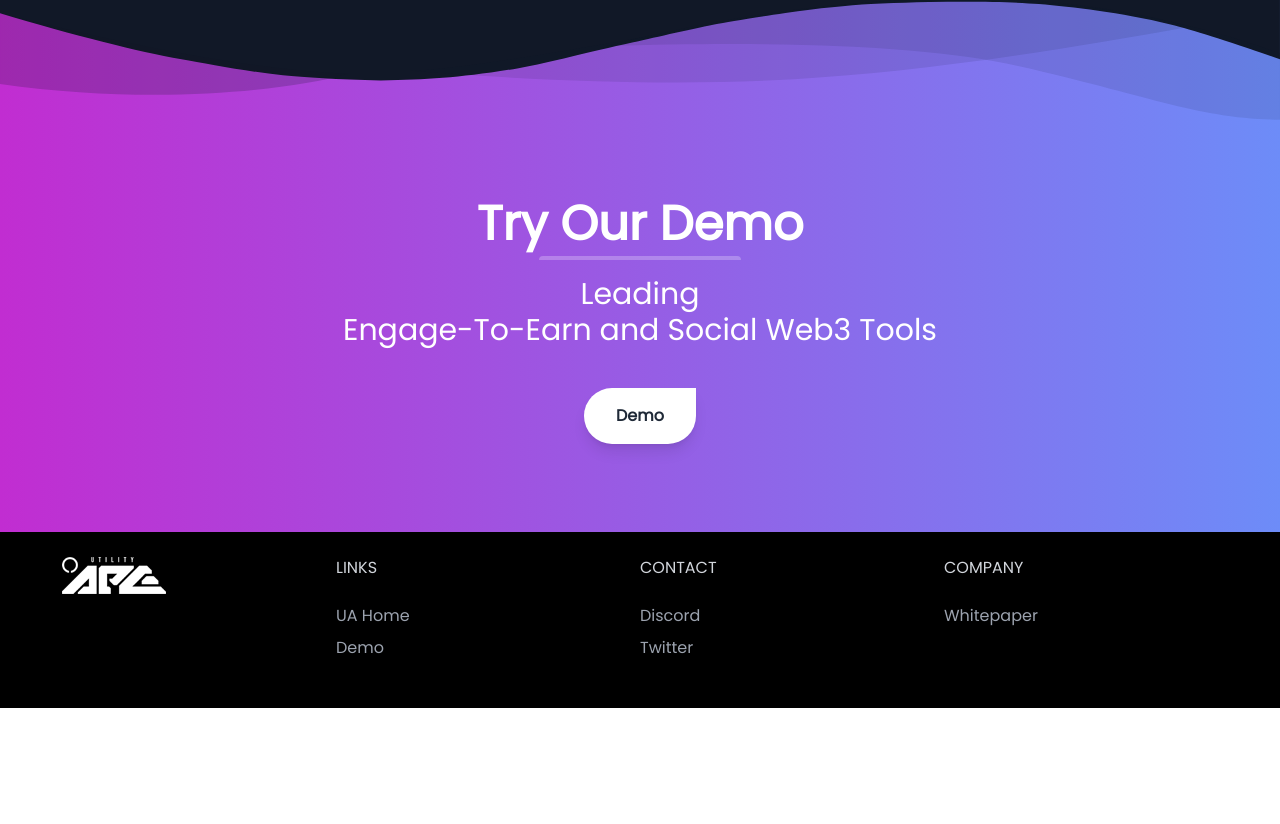
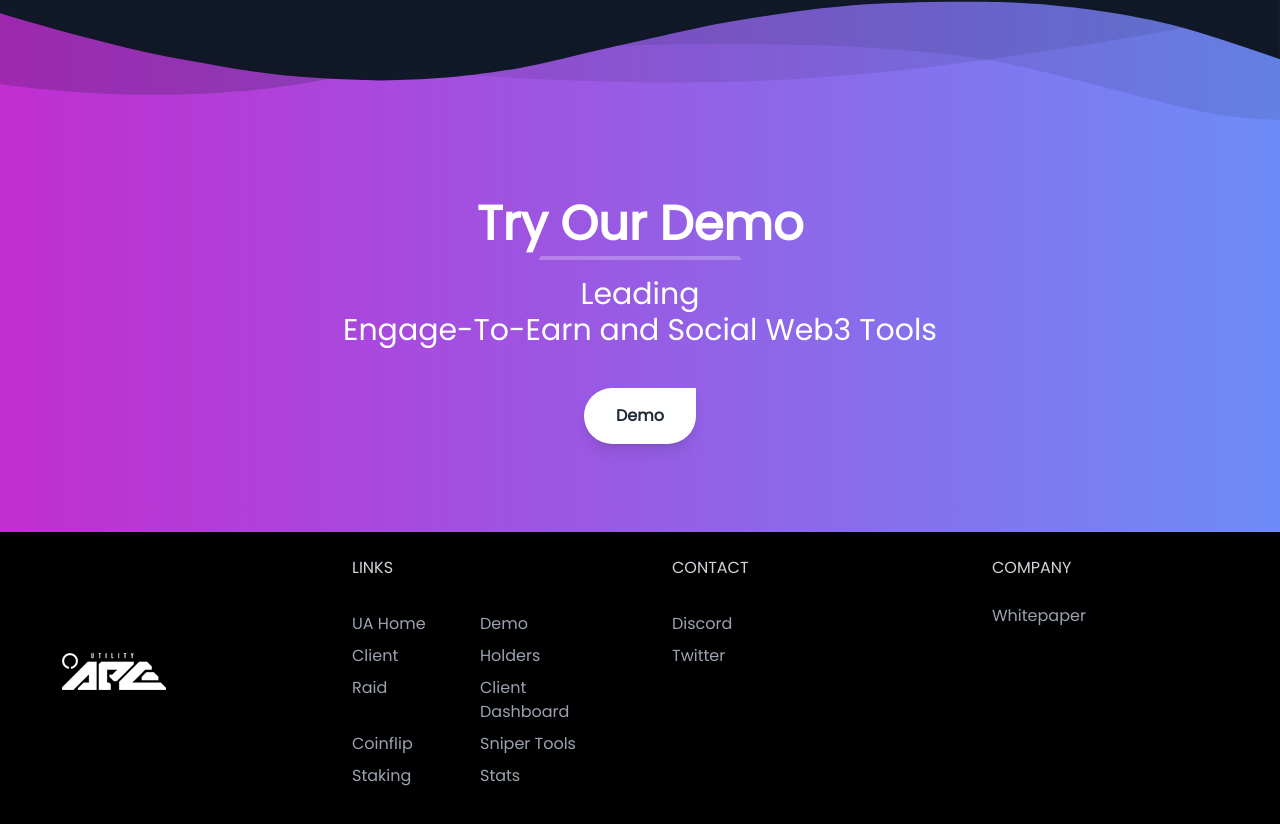
Before and after one commit to jhigger/ua-holders-page, a Next.js app: page / in a window 1280 px wide. Shown: the part 8381-9205 px from the top of the page. Before the commit the page ends 9089 px from the top, so only its background shows below. Built offline with nearby package versions, Linux system fonts and the light colour scheme.

Commit message:
update links

```diff
--- a/src/components/DropDownMenu.tsx
+++ b/src/components/DropDownMenu.tsx
@@ -10,9 +10,9 @@ interface Props {
 
 export interface DDMItem {
 	icon?: JSX.Element;
-	label: string;
+	text: string;
 	desc?: string;
-	link?: string;
+	href?: string;
 }
 
 const DropDownMenu = (props: Props) => {
@@ -58,8 +58,8 @@ const DropDownMenu = (props: Props) => {
 					{props.items.map((item) => {
 						return (
 							<a
-								key={item.label}
-								href={item.link || "#"}
+								key={item.text}
+								href={item.href || "#"}
 								className={`${
 									item.icon ? "flex items-center" : "block"
 								} text-md block px-4 py-2 text-gray-700 hover:bg-gray-100 hover:text-gray-900 dark:text-gray-100 dark:hover:bg-gray-600 dark:hover:text-white`}
@@ -68,7 +68,7 @@ const DropDownMenu = (props: Props) => {
 								{item.icon}
 
 								<span className="flex flex-col">
-									<span>{item.label}</span>
+									<span>{item.text}</span>
 									{item.desc && (
 										<span className="text-xs text-gray-400">
 											{item.desc}
--- a/src/components/FAQ.tsx
+++ b/src/components/FAQ.tsx
@@ -1,4 +1,5 @@
 import React, { useRef, useState } from "react";
+import { discordLink } from "../links";
 
 const FAQ = () => {
 	const faqsList = [
@@ -34,7 +35,7 @@ const FAQ = () => {
 					feel free to ask in our{" "}
 					<a
 						className="text-indigo-600 underline"
-						href="https://discord.com/invite/utilityape"
+						href={discordLink}
 						target="_blank"
 						rel="noopener noreferrer"
 					>
--- a/src/components/Footer.tsx
+++ b/src/components/Footer.tsx
@@ -1,11 +1,20 @@
 import Image from "next/image";
+import {
+	demoLink,
+	discordLink,
+	dropDownItems,
+	homeLink,
+	links,
+	twitterLink,
+	whitepaperLink,
+} from "../links";
 
 const Footer = () => {
 	return (
 		<footer className="bg-black font-poppins">
 			<div className="container mx-auto px-8">
-				<div className="flex w-full flex-col py-6 md:flex-row">
-					<div className="mb-6 flex-1 text-white">
+				<div className="flex w-full flex-col gap-16 py-6 md:flex-row">
+					<div className="mb-6 flex flex-1 items-center text-white">
 						<Image
 							src="/assets/images/logo.png"
 							alt="logo"
@@ -15,10 +24,10 @@ const Footer = () => {
 					</div>
 					<div className="flex-1">
 						<p className="uppercase text-gray-300 md:mb-6">Links</p>
-						<ul className="list-reset mb-6">
+						<ul className="list-reset mb-6 grid grid-cols-2">
 							<li className="mt-2 mr-2 inline-block md:mr-0 md:block">
 								<a
-									href="https://utilityape.com/"
+									href={homeLink}
 									target="_blank"
 									rel="noreferrer"
 									className="text-gray-400 no-underline hover:text-indigo-400 hover:underline"
@@ -28,7 +37,7 @@ const Footer = () => {
 							</li>
 							<li className="mt-2 mr-2 inline-block md:mr-0 md:block">
 								<a
-									href="https://discord.gg/HRB2Cmdtcc"
+									href={demoLink}
 									target="_blank"
 									rel="noreferrer"
 									className="text-gray-400 no-underline hover:text-indigo-400 hover:underline"
@@ -36,16 +45,50 @@ const Footer = () => {
 									Demo
 								</a>
 							</li>
+							{links.map((link) => {
+								return (
+									<li
+										key={link.text}
+										className="mt-2 mr-2 inline-block md:mr-0 md:block"
+									>
+										<a
+											href={link.href}
+											target="_blank"
+											rel="noreferrer"
+											className="text-gray-400 no-underline hover:text-indigo-400 hover:underline"
+										>
+											{link.text}
+										</a>
+									</li>
+								);
+							})}
+							{dropDownItems.map((link) => {
+								return (
+									<li
+										key={link.text}
+										className="mt-2 mr-2 inline-block md:mr-0 md:block"
+									>
+										<a
+											href={link.href}
+											target="_blank"
+											rel="noreferrer"
+											className="text-gray-400 no-underline hover:text-indigo-400 hover:underline"
+										>
+											{link.text}
+										</a>
+									</li>
+								);
+							})}
 						</ul>
 					</div>
 					<div className="flex-1">
 						<p className="uppercase text-gray-300 md:mb-6">
 							Contact
 						</p>
-						<ul className="list-reset mb-6">
+						<ul className="list-reset mb-6 flex flex-col">
 							<li className="mt-2 mr-2 inline-block md:mr-0 md:block">
 								<a
-									href="https://discord.com/invite/utilityape"
+									href={discordLink}
 									target="_blank"
 									rel="noreferrer"
 									className="text-gray-400 no-underline hover:text-indigo-400 hover:underline"
@@ -55,7 +98,7 @@ const Footer = () => {
 							</li>
 							<li className="mt-2 mr-2 inline-block md:mr-0 md:block">
 								<a
-									href="https://twitter.com/utilityapeNFT"
+									href={twitterLink}
 									target="_blank"
 									rel="noreferrer"
 									className="text-gray-400 no-underline hover:text-indigo-400 hover:underline"
@@ -72,7 +115,7 @@ const Footer = () => {
 						<ul className="list-reset mb-6">
 							<li className="mt-2 mr-2 inline-block md:mr-0 md:block">
 								<a
-									href="https://utility-ape.gitbook.io/utility-ape-whitepaper/"
+									href={whitepaperLink}
 									target="_blank"
 									rel="noreferrer"
 									className="text-gray-400 no-underline hover:text-indigo-400 hover:underline"
--- a/src/components/Hero.tsx
+++ b/src/components/Hero.tsx
@@ -1,5 +1,6 @@
 import Image from "next/image";
 import { Typewriter } from "react-simple-typewriter";
+import { demoLink } from "../links";
 
 const Hero = () => {
 	const words = [
@@ -27,7 +28,6 @@ const Hero = () => {
 					<p className="mb-8 text-xl leading-normal">
 						#1 Community growth tools in the space!
 					</p>
-					{/* <DemoButton /> */}
 				</div>
 				<div className="flex w-full justify-center py-6 px-4 md:w-2/5">
 					<Image
@@ -89,11 +89,7 @@ const Hero = () => {
 
 export const DemoButton = () => {
 	return (
-		<a
-			href="https://discord.gg/HRB2Cmdtcc"
-			target="_blank"
-			rel="noreferrer"
-		>
+		<a href={demoLink} target="_blank" rel="noreferrer">
 			<button className="focus:shadow-outline mx-auto my-6 transform rounded-full rounded-tr-none bg-white py-4 px-8 font-bold text-gray-800 shadow-lg transition duration-75 ease-in-out hover:rounded-bl-none hover:rounded-tr-full hover:bg-black hover:text-white active:scale-75 lg:mx-0">
 				Demo
 			</button>
--- a/src/components/Navbar.tsx
+++ b/src/components/Navbar.tsx
@@ -1,39 +1,10 @@
 import Image from "next/image";
 import { useEffect, useState } from "react";
+import { dropDownItems, homeLink, links } from "../links";
 import DropDownMenu from "./DropDownMenu";
 
 const Navbar = () => {
 	const [state, setState] = useState(false);
-
-	const links = [
-		{ text: "Client", href: "http://client.utilityape.com/" },
-		{ text: "Holders", href: "https://holders.utilityape.com/" },
-		{ text: "Raid", href: "https://discord.com/invite/utilityape" },
-		{ text: "Client Dashboard", href: "http://dashboard.utilityape.com/" },
-		{
-			text: "Coinflip",
-			href: "https://degencoinflip.com/utilityape",
-		},
-	];
-
-	const dropDownItems = [
-		{
-			label: "Sniper Tools",
-			link: "https://utilityape.soltools.xyz/",
-		},
-		{
-			label: "Staking",
-			link: "https://stake.utilityape.com/",
-		},
-		{
-			label: "Missions",
-			link: "https://missions.utilityape.com/",
-		},
-		{
-			label: "Stats",
-			link: "https://stats.utilityape.com/",
-		},
-	];
 
 	useEffect(() => {
 		let scrollpos = window.scrollY;
@@ -101,7 +72,7 @@ const Navbar = () => {
 			className="fixed top-0 z-50 w-full font-poppins text-white transition duration-300 ease-in-out"
 		>
 			<div className="container mx-auto mt-0 flex w-full flex-wrap items-center justify-between p-4">
-				<a href="https://utilityape.com/">
+				<a href={homeLink}>
 					<div className="toggleColour flex items-center gap-4 text-2xl font-bold text-white no-underline hover:no-underline lg:text-4xl">
 						<Image
 							priority
--- a/src/components/PayToRaid.tsx
+++ b/src/components/PayToRaid.tsx
@@ -1,4 +1,5 @@
 import { TwitterTimelineEmbed } from "react-twitter-embed";
+import { discordLink } from "../links";
 
 const PayToRaid = () => {
 	return (
@@ -26,10 +27,7 @@ const PayToRaid = () => {
 							userId={"1559396748677619713"}
 						/>
 					</div>
-					<a
-						href="https://pay-to-raid.utilityape.com/"
-						rel="noreferrer"
-					>
+					<a href={discordLink} rel="noreferrer">
 						<button className="focus:shadow-outline my-8 mx-auto w-full max-w-xl transform rounded-full bg-black py-3 px-6 text-xl font-bold text-white shadow transition duration-75 ease-in-out hover:bg-white hover:text-black active:scale-75 lg:mx-0">
 							Buy a Raid
 						</button>
--- /dev/null
+++ b/src/links.ts
@@ -0,0 +1,33 @@
+export const base = "monk3y.app";
+export const homeLink = `http://${base}/`;
+export const discordLink = "https://discord.gg/AByEDGn9F3";
+export const demoLink = "https://discord.gg/HRB2Cmdtcc";
+export const twitterLink = "https://twitter.com/utilityapeNFT";
+export const whitepaperLink =
+	"https://utility-ape.gitbook.io/utility-ape-whitepaper/";
+
+export const links = [
+	{ text: "Client", href: `https://client.${base}/` },
+	{ text: "Holders", href: `https://holders.${base}/` },
+	{ text: "Raid", href: discordLink },
+	{ text: "Client Dashboard", href: `https://dashboard.${base}/` },
+	{
+		text: "Coinflip",
+		href: "https://degencoinflip.com/utilityape",
+	},
+];
+
+export const dropDownItems = [
+	{
+		text: "Sniper Tools",
+		href: "https://utilityape.soltools.xyz/",
+	},
+	{
+		text: "Staking",
+		href: "https://monk3y-staking.foxbyte.app/staking",
+	},
+	{
+		text: "Stats",
+		href: `https://stats.${base}/`,
+	},
+];
```
